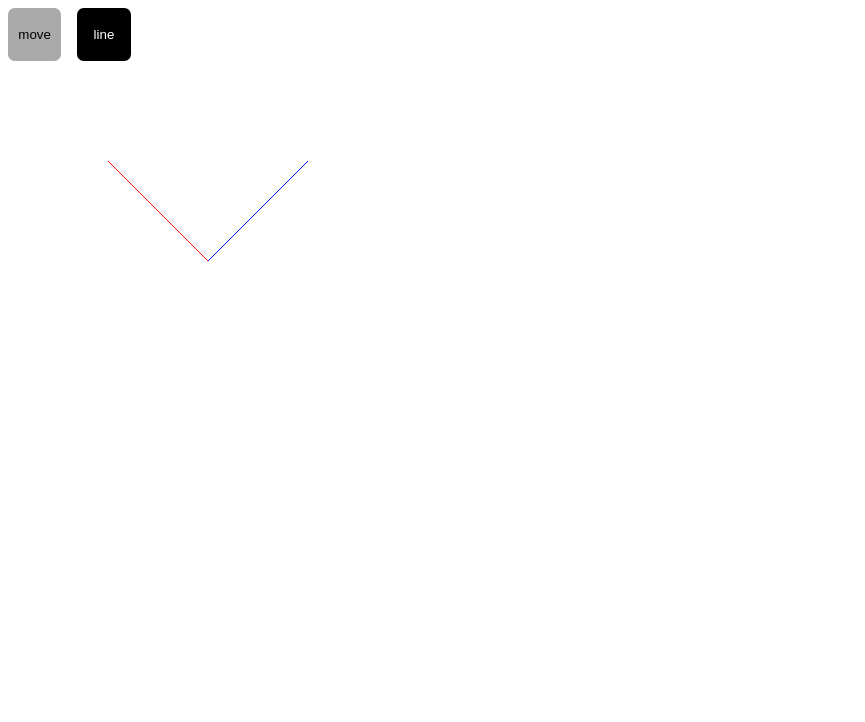
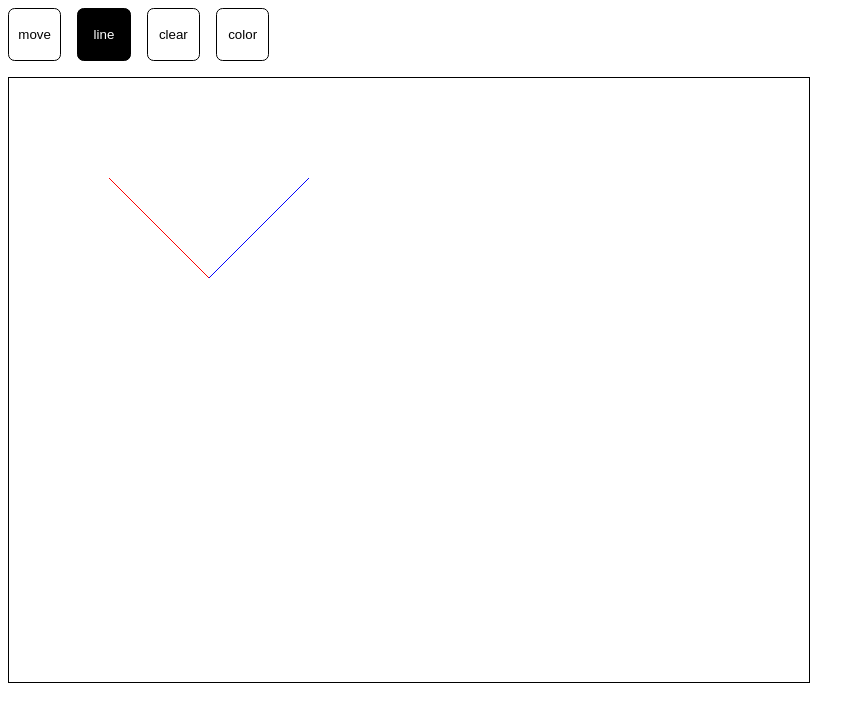
Before and after one commit to mentoorg/whiteboard, a Vue app in the folder packages/frontend/: page / in a window 1280 px wide. Shown: the top 722 px of the page, without its empty margins (0-865 px from the left). Built offline with nearby package versions, Linux system fonts and the light colour scheme.

Commit message:
feat(frontend): move & color

```diff
--- a/packages/frontend/src/components/Whiteboard.vue
+++ b/packages/frontend/src/components/Whiteboard.vue
@@ -29,10 +29,23 @@ const setCursor = (value: string) => {
             @set-cursor="setCursor"
         />
 
-        <SvgOutput
-            v-if="outputMode === 'svg'"
-            ref="outputComp"
-            :data="data"
-        />
+        <div class="whiteboard-output">
+            <SvgOutput
+                v-if="outputMode === 'svg'"
+                ref="outputComp"
+                :data="data"
+            />
+        </div>
     </div>
 </template>
+
+<style scoped>
+.whiteboard-input {
+    margin-bottom: 1em;
+}
+
+.whiteboard-output {
+    width: fit-content;
+    border: 1px solid black;
+}
+</style>
--- a/packages/frontend/src/components/input/BasicInput.vue
+++ b/packages/frontend/src/components/input/BasicInput.vue
@@ -1,8 +1,9 @@
 <script setup lang="ts">
-import { computed, reactive, ref } from 'vue'
+import { reactive, ref } from 'vue'
 import { useEventListener } from '@vueuse/core'
 import { addShape, type Vector, type WhiteboardData } from '../../data'
 import { createEmitter, type Emitter, type Events } from '../../utils/emitter'
+import BrushEditor from './BrushEditor.vue'
 
 type ToolHandle = Emitter<ToolEvents>
 
@@ -10,7 +11,9 @@ interface ToolEvents extends Events {
     start: []
     end: []
     click: [ pos: Vector ]
-    move: [ pos: Vector ]
+    mousemove: [ pos: Vector ]
+    mousedown: [ pos: Vector ]
+    mouseup: [ pos: Vector ]
 }
 
 const createToolHandle = (setup: (handle: ToolHandle) => void): ToolHandle => {
@@ -19,15 +22,49 @@ const createToolHandle = (setup: (handle: ToolHandle) => void): ToolHandle => {
     return handle
 }
 
-const TOOLS = {
+const TOOL_NAMES = [ 'move', 'line', 'clear', 'color' ] as const
+type ToolName = typeof TOOL_NAMES[number]
+
+interface Tool {
+    type: 'mode' | 'action' | 'switch'
+    handle: ToolHandle
+    active?: boolean
+}
+
+const showColorPicker = ref(false)
+
+const TOOLS: Record<ToolName, Tool> = reactive({
     move: {
+        type: 'mode',
         handle: createToolHandle(handle => {
+            type MoveToolState =
+                | { state: 'wait-for-start' }
+                | { state: 'wait-for-end', start: Vector }
+            const state = ref<MoveToolState>({ state: 'wait-for-start' })
+
             handle.on('start', () => {
                 emit('setCursor', 'all-scroll')
+            })
+
+            handle.on('mousedown', pos => {
+                if (state.value.state === 'wait-for-start') {
+                    state.value = { state: 'wait-for-end', start: pos }
+                }
+            })
+            handle.on('mousemove', pos => {
+                if (state.value.state !== 'wait-for-end') return
+                const oldPos = state.value.start
+                state.value.start = pos
+                props.data.viewBox.x -= pos.x - oldPos.x
+                props.data.viewBox.y -= pos.y - oldPos.y
+            })
+            handle.on('mouseup', () => {
+                state.value = { state: 'wait-for-start' }
             })
         })
     },
     line: {
+        type: 'mode',
         handle: createToolHandle(handle => {
             type LineToolState =
                 | { state: 'wait-for-start' }
@@ -52,7 +89,7 @@ const TOOLS = {
 
             handle.on('start', start)
             handle.on('end', end)
-            handle.on('click', pos => {
+            handle.on('mousedown', pos => {
                 if (state.value.state === 'wait-for-start') {
                     const disposeStartPoint = addShape(props.data, {
                         type: 'circle',
@@ -61,7 +98,9 @@ const TOOLS = {
                     })
                     state.value = { state: 'wait-for-end', start: pos, disposeStartPoint }
                 }
-                else {
+            })
+            handle.on('mouseup', pos => {
+                if (state.value.state === 'wait-for-end') {
                     state.value.disposeStartPoint()
                     addShape(props.data, {
                         type: 'line',
@@ -73,7 +112,7 @@ const TOOLS = {
                     start()
                 }
             })
-            handle.on('move', pos => {
+            handle.on('mousemove', pos => {
                 if (state.value.state !== 'wait-for-end') return
                 state.value.disposePreview?.()
                 const disposePreviewLine = addShape(props.data, {
@@ -93,17 +132,26 @@ const TOOLS = {
                 }
             })
         })
+    },
+    clear: {
+        type: 'action',
+        handle: createToolHandle(handle => {
+            handle.on('start', () => {
+                props.data.shapes = []
+            })
+        })
+    },
+    color: {
+        type: 'switch',
+        handle: createToolHandle(handle => {
+            handle.on('start', () => {
+                showColorPicker.value = ! showColorPicker.value
+            })
+        })
     }
-} satisfies Record<string, {
-    handle: ToolHandle
-}>
+})
 
-type ToolName = keyof typeof TOOLS
-
-const selectedToolName = ref<ToolName | null>(null)
-const selectedTool = computed(() =>
-    selectedToolName.value ? TOOLS[selectedToolName.value] : null
-)
+const activeTool = ref<Tool | null>(null)
 
 interface Brush {
     strokeColor: string
@@ -114,6 +162,8 @@ const brush = reactive<Brush>({
     fillColor: 'transparent'
 })
 
+Object.assign(window, { brush })
+
 const props = defineProps<{
     data: WhiteboardData
     outputEl: Element | null | undefined
@@ -123,9 +173,8 @@ const emit = defineEmits<{
     setCursor: [ cursor: string ]
 }>()
 
-const outputBoundingRect = computed(() => props.outputEl?.getBoundingClientRect())
 const wrapMouseListener = (listener: (pos: Vector) => void) => (ev: MouseEvent) => {
-    const rect = outputBoundingRect.value
+    const rect = props.outputEl?.getBoundingClientRect()
     if (! rect) return
 
     const pos = {
@@ -135,35 +184,56 @@ const wrapMouseListener = (listener: (pos: Vector) => void) => (ev: MouseEvent)
     listener(pos)
 }
 
-useEventListener(window, 'click', wrapMouseListener(pos =>
-    selectedTool.value?.handle.emit('click', pos)
-))
+const mouseEvents = [ 'mousemove', 'mousedown', 'mouseup' ] satisfies Array<keyof WindowEventMap>
+mouseEvents.forEach(event => useEventListener(window, event, wrapMouseListener(pos => (
+    activeTool.value?.handle.emit(event, pos)
+))))
 
-useEventListener(window, 'mousemove', wrapMouseListener(pos =>
-    selectedTool.value?.handle.emit('move', pos)
-))
-
-const selectTool = (toolName: ToolName) => {
-    if (selectedToolName.value === toolName) return
-    selectedTool.value?.handle.emit('end')
-    selectedToolName.value = toolName
-    selectedTool.value!.handle.emit('start')
+const selectTool = (tool: Tool) => {
+    if (tool.type === 'mode') {
+        if (activeTool.value === tool) return
+        const lastTool = activeTool.value
+        if (lastTool) {
+            lastTool.active = false
+            lastTool.handle.emit('end')
+        }
+        activeTool.value = tool
+        tool.active = true
+    }
+    tool.handle.emit('start')
+    if (tool.type === 'switch') {
+        tool.active = ! tool.active
+    }
 }
 
-selectTool('line')
+selectTool(TOOLS.line)
 </script>
 
 <template>
-    <div class="toolbar">
-        <div v-for="_tool, toolName in TOOLS">
-            <button
+    <div class="whiteboard-input">
+        <div class="toolbar">
+            <div
+                v-for="tool, toolName in TOOLS"
+                class="tool"
                 :key="toolName"
-                class="tool-button"
-                :class="{ selected: selectedToolName === toolName }"
-                @click.stop="selectTool(toolName)"
+                :data-tool="toolName"
             >
-                {{ toolName }}
-            </button>
+                <button
+                    class="tool-button"
+                    :class="{ active: tool.active }"
+                    @click.stop="selectTool(tool)"
+                >
+                    {{ toolName }}
+                </button>
+
+                <BrushEditor
+                    v-if="toolName === 'color'"
+                    class="popup"
+                    v-show="showColorPicker"
+                    v-model:stroke="brush.strokeColor"
+                    v-model:fill="brush.fillColor"
+                />
+            </div>
         </div>
     </div>
 </template>
@@ -174,6 +244,10 @@ selectTool('line')
     gap: 1em;
 }
 
+.tool {
+    position: relative;
+}
+
 .tool-button {
     width: 4em;
     height: 4em;
@@ -181,15 +255,28 @@ selectTool('line')
     border-radius: .5em;
     border: none;
 
-    background-color: #aaa;
+    background-color: #fff;
     color: #000;
+    border: 1px solid #000;
     transition: background-color .2s, color .2s;
 
     cursor: pointer;
 }
 
-.tool-button:hover, .tool-button.selected {
+.tool-button:hover, .tool-button.active {
     background-color: #000;
     color: #fff;
 }
+
+.popup {
+    position: absolute;
+    top: calc(100% + .5em);
+    left: 0;
+    z-index: 1;
+
+    background-color: #fff;
+    border: 1px solid #000;
+    border-radius: .5em;
+    padding: .5em;
+}
 </style>
--- /dev/null
+++ b/packages/frontend/src/components/input/BrushEditor.vue
@@ -0,0 +1,41 @@
+<script setup lang="ts">
+import ColorPicker from './ColorPicker.vue';
+
+const strokeColor = defineModel<string>('stroke')
+const fillColor = defineModel<string>('fill')
+</script>
+
+<template>
+    <div class="brush-editor">
+        <div>
+            Stroke <ColorPicker v-model="strokeColor"/>
+        </div>
+        <div>
+            Fill <ColorPicker v-model="fillColor"/>
+        </div>
+    </div>
+</template>
+
+<style scoped>
+.brush-editor {
+    display: flex;
+    flex-direction: column;
+    white-space: nowrap;
+}
+
+.brush-editor > div {
+    display: flex;
+    align-items: center;
+    justify-content: space-between;
+}
+
+.color-picker {
+    margin-left: .5em;
+}
+
+.brush-editor input[type="color"] {
+    width: 1em;
+    height: 1em;
+    border: none;
+}
+</style>
--- /dev/null
+++ b/packages/frontend/src/components/input/ColorPicker.vue
@@ -0,0 +1,30 @@
+<script setup lang="ts">
+const color = defineModel<string>()
+</script>
+
+<template>
+    <div class="color-picker">
+        <label>
+            <div class="color-display" :style="{ backgroundColor: color }"></div>
+            <input type="color" v-model="color"/>
+        </label>
+    </div>
+</template>
+
+<style scoped>
+.color-picker {
+    display: inline-block;
+}
+
+input[type="color"] {
+    display: none;
+}
+
+.color-display {
+    width: 1em;
+    height: 1em;
+    border: 1px solid black;
+    border-radius: 50%;
+    cursor: pointer;
+}
+</style>
```
